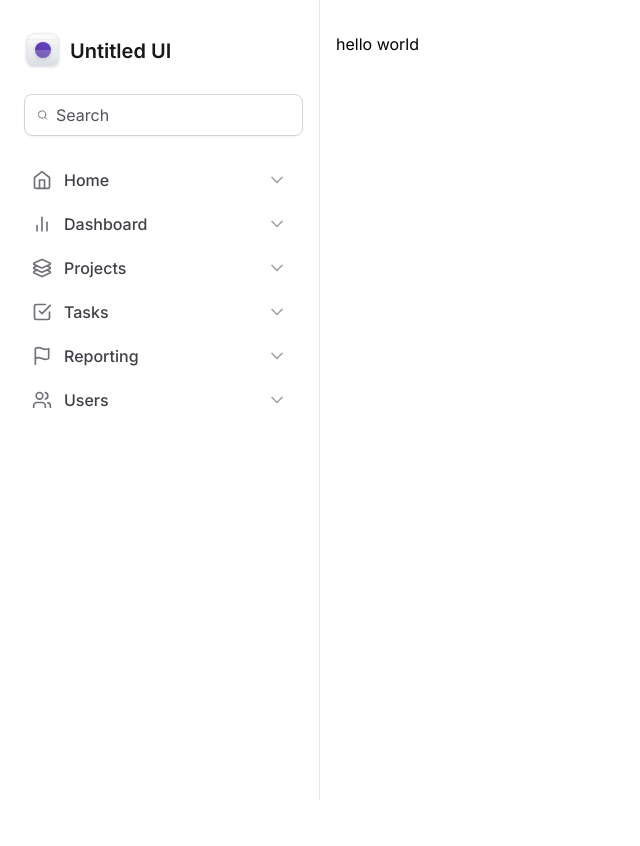
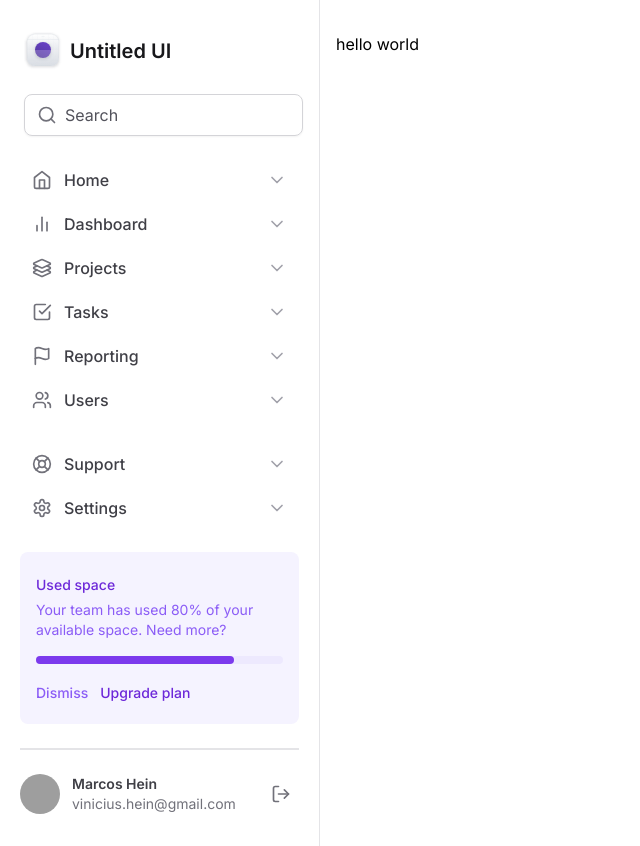
Before and after one commit to marcos-hein/tailwind-next, a Next.js app: page / in a window 1280 px wide. Shown: the whole page, without its empty margins (0-640 px from the left). Before the commit the page ends 800 px from the top, so only its background shows below. Built offline with nearby package versions, Linux system fonts and the light colour scheme; grey boxes are pictures that could not be loaded.

Commit message:
feat: creating input component with composition pattern

```diff
--- /dev/null
+++ b/src/components/Input.tsx
@@ -0,0 +1,36 @@
+import { Search } from "lucide-react";
+import { ComponentProps } from "react";
+
+type InputPrefixProps = ComponentProps<"div">;
+
+function InputPrefix(props: InputPrefixProps) {
+  return <div {...props}></div>;
+}
+
+type InputControlProps = ComponentProps<"input">;
+
+function InputControl(props: InputControlProps) {
+  return (
+    <input
+      className="flex-1 border-0 bg-transparent p-0 text-zinc-900 placeholder-zinc-600"
+      {...props}
+    />
+  );
+}
+
+export type InputRootProps = ComponentProps<"div">;
+
+function InputRoot(props: InputRootProps) {
+  return (
+    <div
+      className="mx-1 flex w-full items-center gap-2 rounded-lg border border-zinc-300 px-3 py-2 shadow-sm"
+      {...props}
+    />
+  );
+}
+
+export const Input = {
+  Prefix: InputPrefix,
+  Control: InputControl,
+  Root: InputRoot,
+};
--- a/src/components/Sidebar/MainNavigation/index.tsx
+++ /dev/null
@@ -1,22 +0,0 @@
-import {
-  Home,
-  Users,
-  Flag,
-  CheckSquare,
-  BarChart2,
-  Layers3,
-} from "lucide-react";
-import { NavItem } from "./NavItem";
-
-export function MainNavigation() {
-  return (
-    <nav className="space-y-1">
-      <NavItem icon={Home} title="Home" />
-      <NavItem icon={BarChart2} title="Dashboard" />
-      <NavItem icon={Layers3} title="Projects" />
-      <NavItem icon={CheckSquare} title="Tasks" />
-      <NavItem icon={Flag} title="Reporting" />
-      <NavItem icon={Users} title="Users" />
-    </nav>
-  );
-}
--- /dev/null
+++ b/src/components/Sidebar/Profile.tsx
@@ -0,0 +1,23 @@
+import { LogOut } from "lucide-react";
+
+export function Profile() {
+  return (
+    <div className="flex items-center gap-3">
+      <img
+        src="https://github.com/marcos-hein.png"
+        className="h-10 w-10 rounded-full"
+        alt=""
+      />
+      <div className="flex flex-col truncate">
+        <span className="text-sm font-semibold text-zinc-700">Marcos Hein</span>
+        <span className="truncate text-sm text-zinc-500">
+          vinicius.hein@gmail.com
+        </span>
+      </div>
+
+      <button type="button" className="ml-auto rounded-md p-2 hover:bg-zinc-50">
+        <LogOut className="h-5 w-5 text-zinc-500" />
+      </button>
+    </div>
+  );
+}
--- /dev/null
+++ b/src/components/Sidebar/UsedSpaceWidget.tsx
@@ -0,0 +1,34 @@
+export function UsedSpaceWidget() {
+  return (
+    <div className="flex flex-col gap-4 rounded-lg bg-violet-50 px-4 py-5">
+      <div className="space-y-1">
+        <span className="text-sm font-medium leading-5 text-violet-700">
+          Used space
+        </span>
+        <p className="text-sm leading-5 text-violet-500">
+          Your team has used 80% of your available space. Need more?
+        </p>
+      </div>
+
+      <div className="h-2 rounded-full bg-violet-100">
+        <div className="h-2 w-4/5 rounded-full bg-violet-600" />
+      </div>
+
+      <div className="space-x-3">
+        <button
+          type="button"
+          className="text-sm font-medium text-violet-500 hover:text-violet-700"
+        >
+          Dismiss
+        </button>
+
+        <button
+          type="button"
+          className="text-sm font-medium text-violet-700 hover:text-violet-900"
+        >
+          Upgrade plan
+        </button>
+      </div>
+    </div>
+  );
+}
--- a/src/components/Sidebar/index.tsx
+++ b/src/components/Sidebar/index.tsx
@@ -1,21 +1,52 @@
-import { Search } from "lucide-react";
+import {
+  BarChart2,
+  CheckSquare,
+  Flag,
+  Home,
+  Layers3,
+  LifeBuoy,
+  Search,
+  Settings,
+  Users,
+} from "lucide-react";
 import { Logo } from "./Logo";
-import { MainNavigation } from "./MainNavigation";
+import { NavItem } from "./NavItem";
+import { UsedSpaceWidget } from "./UsedSpaceWidget";
+import { Profile } from "./Profile";
+import { Input } from "../Input";
 
 export function Sidebar() {
   return (
-    <aside className="space-y-6 border-r border-zinc-200 px-5 py-8">
+    <aside className="flex flex-col gap-6 border-r border-zinc-200 px-5 py-8">
       <Logo />
 
-      <div className="mx-1 flex w-full items-center gap-2 rounded-lg border border-zinc-300 px-3 py-2 shadow-sm">
-        <Search className="h-5 w-5 text-zinc-500" />
-        <input
-          className="flex-1 border-0 bg-transparent p-0 text-zinc-900 placeholder-zinc-600"
-          placeholder="Search"
-        />
+      <Input.Root>
+        <Input.Prefix>
+          <Search className="h-5 w-5 text-zinc-500" />
+        </Input.Prefix>
+        <Input.Control placeholder="Search" />
+      </Input.Root>
+
+      <nav className="space-y-1">
+        <NavItem icon={Home} title="Home" />
+        <NavItem icon={BarChart2} title="Dashboard" />
+        <NavItem icon={Layers3} title="Projects" />
+        <NavItem icon={CheckSquare} title="Tasks" />
+        <NavItem icon={Flag} title="Reporting" />
+        <NavItem icon={Users} title="Users" />
+      </nav>
+
+      <div className="mt-auto flex flex-col gap-6">
+        <nav className="space-y-1">
+          <NavItem icon={LifeBuoy} title="Support" />
+          <NavItem icon={Settings} title="Settings" />
+        </nav>
+
+        <UsedSpaceWidget />
+
+        <div className="h-px w-full border border-zinc-200" />
+        <Profile />
       </div>
-
-      <MainNavigation />
     </aside>
   );
 }
```
Also changed, not shown: src/components/Sidebar/NavItem.tsx (renamed from src/components/Sidebar/MainNavigation/NavItem.tsx).
